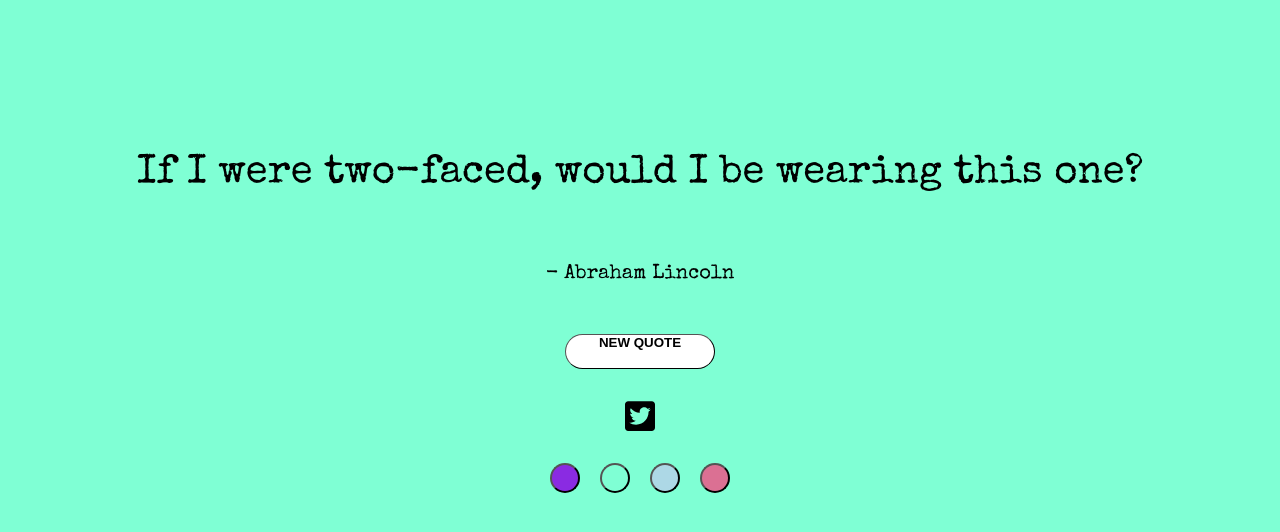
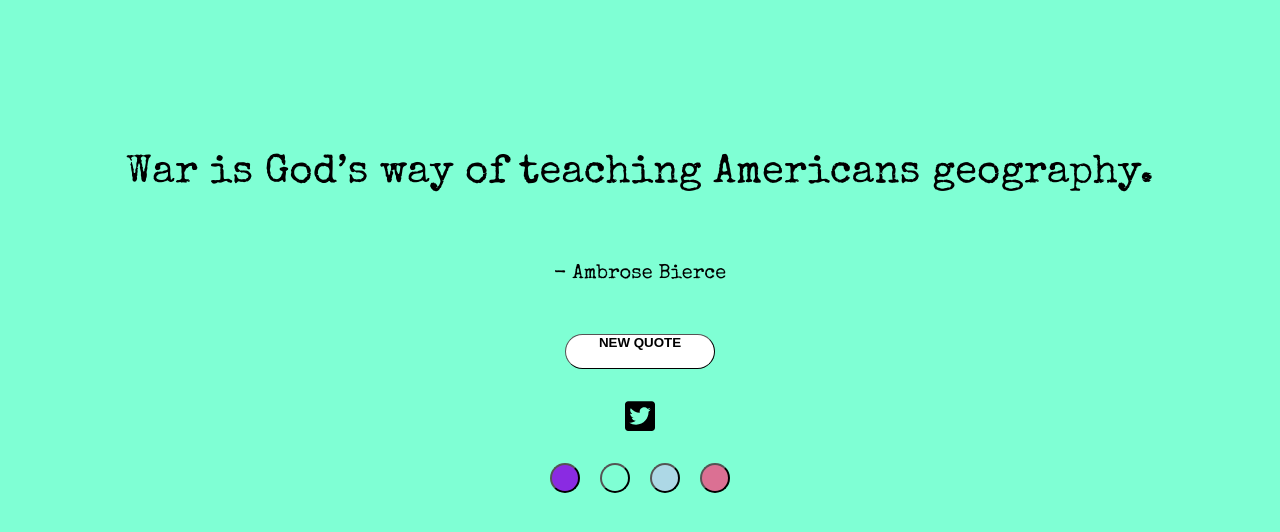
Before and after one commit to ztisaj/FCC-Randome-Quote-Machine, a plain HTML site: page index.html in a window 1280 px wide. Both pictures are taken after a click on the button "NEW QUOTE". Drawn offline with nearby package versions, Linux system fonts and the light colour scheme.

Commit message:
some changes.

```diff
--- a/index.html
+++ b/index.html
@@ -7,7 +7,7 @@
         <link rel="stylesheet" href="style.css">
         <link href="https://fonts.googleapis.com/css?family=Special+Elite&display=swap" rel="stylesheet">
     </head>
-    <body>
+    <body id="theBody">
         <div id="quote-box">
             <p id="text"></p>
             <p id="author"></p>
--- a/index.js
+++ b/index.js
@@ -10,21 +10,39 @@ var arrQuotes = [
     {quote: "I don’t believe in astrology; I’m a Sagittarius and we’re skeptical.",
     author: "Arthur C. Clarke"},
     {quote: "A day without laughter is a day wasted.",
-    author: "Charlie Chaplin"}
+    author: "Charlie Chaplin"},
+    {quote: "War is God’s way of teaching Americans geography.",
+    author: "Ambrose Bierce"},
+    {quote: "We never really grow up, we only learn how to act in public.",
+    author: "Bryan White"},
+    {quote: "As a child my family’s menu consisted of two choices: take it or leave it.",
+    author: "Buddy Hackett"},
+    {quote: "If you love something set it free, but don’t be surprised if it comes back with herpes.",
+    author: "Chuck Palahniuk"},
+    {quote: "When I was a boy I was told that anybody could become President. I’m beginning to believe it.",
+    author: "Clarence Darrow"},
+    {quote: "If you think you are too small to make a difference, try sleeping with a mosquito.",
+    author: "Dalai Lama"},
+    {quote: "Remember, today is the tomorrow you worried about yesterday.",
+    author: "Dale Carnegie"},
+    {quote: "Everyone has a purpose in life. Perhaps yours is watching television.",
+    author: "David Letterman"},
+    {quote: "Patriotism is your conviction that this country is superior to all others because you were born in it.",
+    author: "George Bernard Shaw"}
 ]
 
-var randomeNum = Math.floor(Math.random()*6);
-document.getElementById('text').innerHTML = arrQuotes[randomeNum].quote;
-document.getElementById('author').innerHTML = "- " + arrQuotes[randomeNum].author;
+var startNum = Math.floor(Math.random()*arrQuotes.length);
+document.getElementById('text').innerHTML = arrQuotes[startNum].quote;
+document.getElementById('author').innerHTML = "- " + arrQuotes[startNum].author;
 
 function randomeQuotes() {
-    var randomeNum = Math.floor(Math.random()*6);
+    var randomeNum = Math.floor(Math.random()*arrQuotes.length);
     document.getElementById('text').innerHTML = arrQuotes[randomeNum].quote;
     document.getElementById('author').innerHTML = "- " + arrQuotes[randomeNum].author;
 }
 
 function changeColor() {
-    const newColor = document.getElementById('quote-box');
+    const newColor = document.getElementById('theBody');
     const chooseColor1 = document.getElementById('col1');
     const chooseColor2 = document.getElementById('col2');
     const chooseColor3 = document.getElementById('col3');
--- a/style.css
+++ b/style.css
@@ -3,27 +3,20 @@
     padding: 0;
 }
 
-body {
-    display: flex;
+#theBody {
     background-color: aquamarine;
-    font-family: 'Special Elite', cursive;
-    width: 100%;
+
 }
 
 #quote-box {
-    position: absolute;
+    font-family: 'Special Elite', cursive;
     display: flex;
     flex-direction: column;
     justify-content: center;
     width: 100%;
+    position: absolute;
     flex-wrap: wrap;
     margin: auto;
-}
-
-#tweet-quote {
-    display: block;
-    width: 30px;
-    align-self: center;
 }
 
 #text,
@@ -31,8 +24,6 @@ body {
 #new-quote {
     display: flex;
     justify-content: center;
-    flex-wrap: wrap;
-
 }
 
 #text {
@@ -57,6 +48,12 @@ body {
     font-weight: bold;
     cursor: pointer;
     margin: 30px 0;
+}
+
+#tweet-quote {
+    display: block;
+    align-self: center;
+    width: 30px;
 }
 
 #colors {
```
